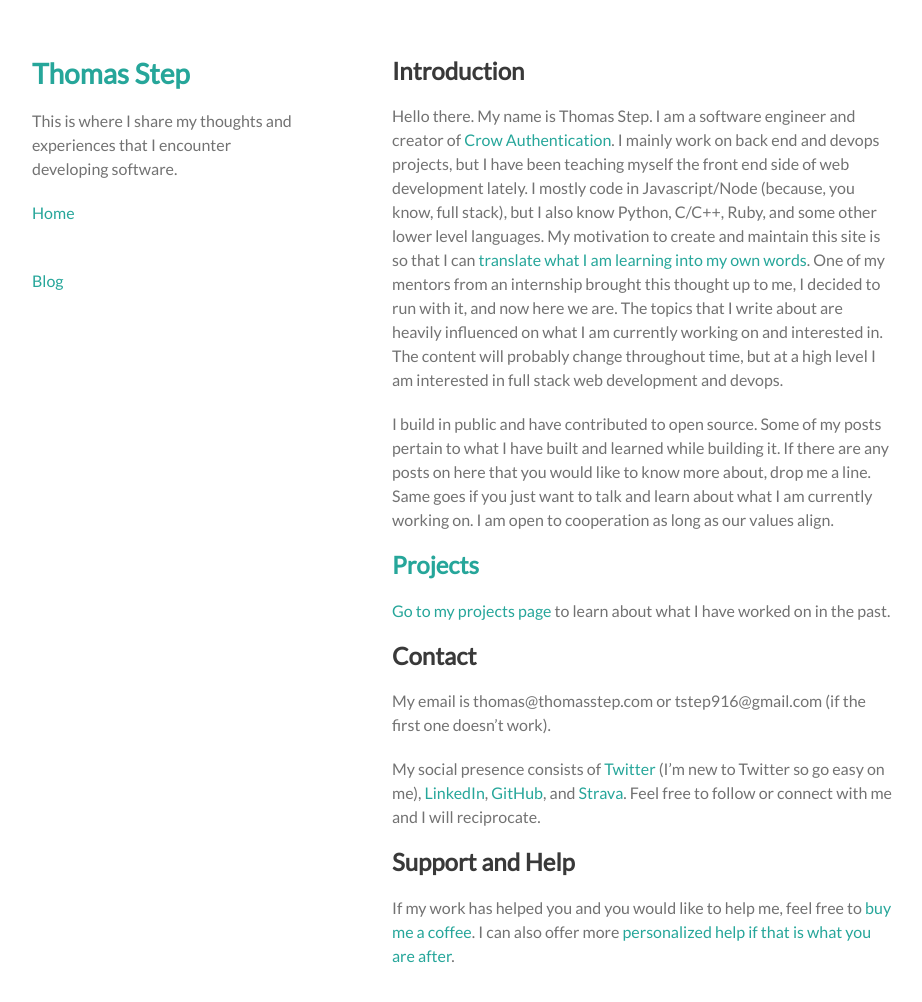
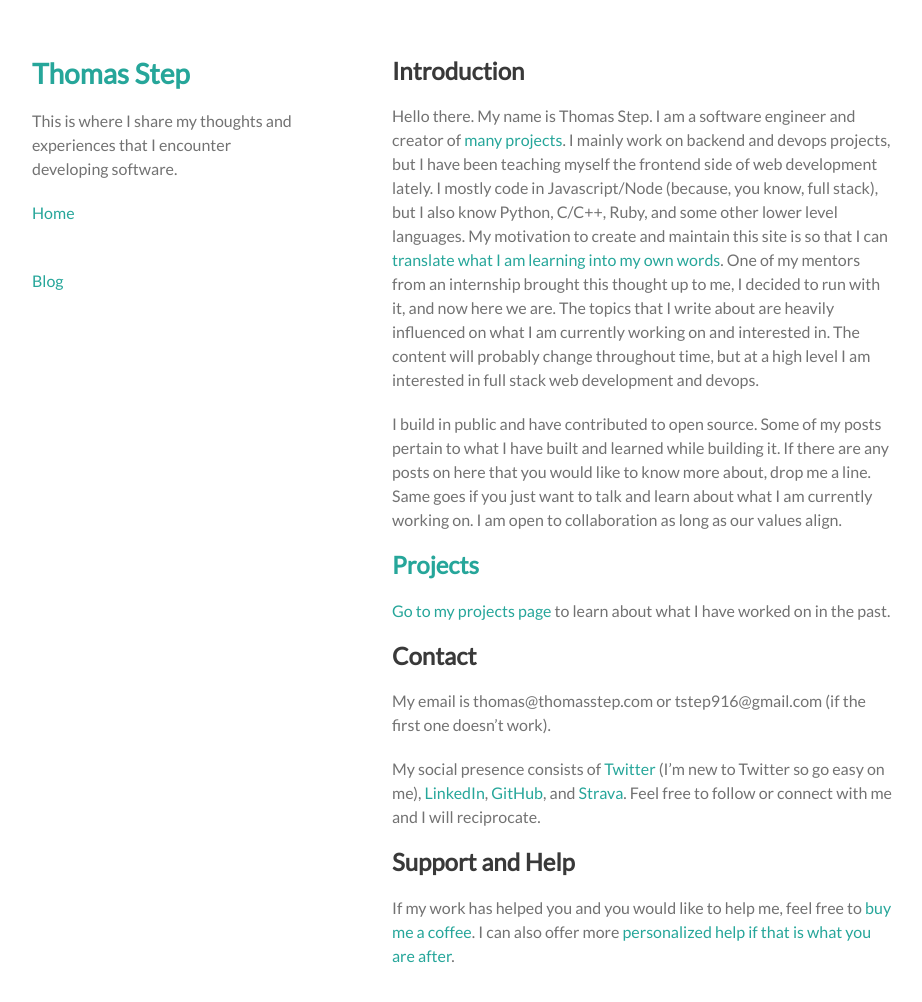
Before and after one commit to thomasstep/thomasstep.github.io, a Jekyll site: the page built from index.md, in a window 1280 px wide and 1038 px high. Shown: the top 1002 px of the window, without its empty margins (178-1100 px from the left). Built offline with Jekyll 4.4.1, drawn with Linux system fonts in a browser that asks for light colours; comment, search, counter and statistics services are not loaded.

Commit message:
Update homepage

```diff
--- a/index.md
+++ b/index.md
@@ -6,9 +6,9 @@ hide_mailchimp_signup: true
 
 ## Introduction
 
-Hello there. My name is Thomas Step. I am a software engineer and creator of [Crow Authentication](https://crowauth.thomasstep.com/). I mainly work on back end and devops projects, but I have been teaching myself the front end side of web development lately. I mostly code in Javascript/Node (because, you know, full stack), but I also know Python, C/C++, Ruby, and some other lower level languages. My motivation to create and maintain this site is so that I can [translate what I am learning into my own words](https://twitter.com/swyx/status/1009174159690264579). One of my mentors from an internship brought this thought up to me, I decided to run with it, and now here we are. The topics that I write about are heavily influenced on what I am currently working on and interested in. The content will probably change throughout time, but at a high level I am interested in full stack web development and devops.
+Hello there. My name is Thomas Step. I am a software engineer and creator of [many projects](/projects). I mainly work on backend and devops projects, but I have been teaching myself the frontend side of web development lately. I mostly code in Javascript/Node (because, you know, full stack), but I also know Python, C/C++, Ruby, and some other lower level languages. My motivation to create and maintain this site is so that I can [translate what I am learning into my own words](https://twitter.com/swyx/status/1009174159690264579). One of my mentors from an internship brought this thought up to me, I decided to run with it, and now here we are. The topics that I write about are heavily influenced on what I am currently working on and interested in. The content will probably change throughout time, but at a high level I am interested in full stack web development and devops.
 
-I build in public and have contributed to open source. Some of my posts pertain to what I have built and learned while building it. If there are any posts on here that you would like to know more about, drop me a line. Same goes if you just want to talk and learn about what I am currently working on. I am open to cooperation as long as our values align.
+I build in public and have contributed to open source. Some of my posts pertain to what I have built and learned while building it. If there are any posts on here that you would like to know more about, drop me a line. Same goes if you just want to talk and learn about what I am currently working on. I am open to collaboration as long as our values align.
 
 ## [Projects](/projects)
 
```
Also changed, not shown: 1 other file.
